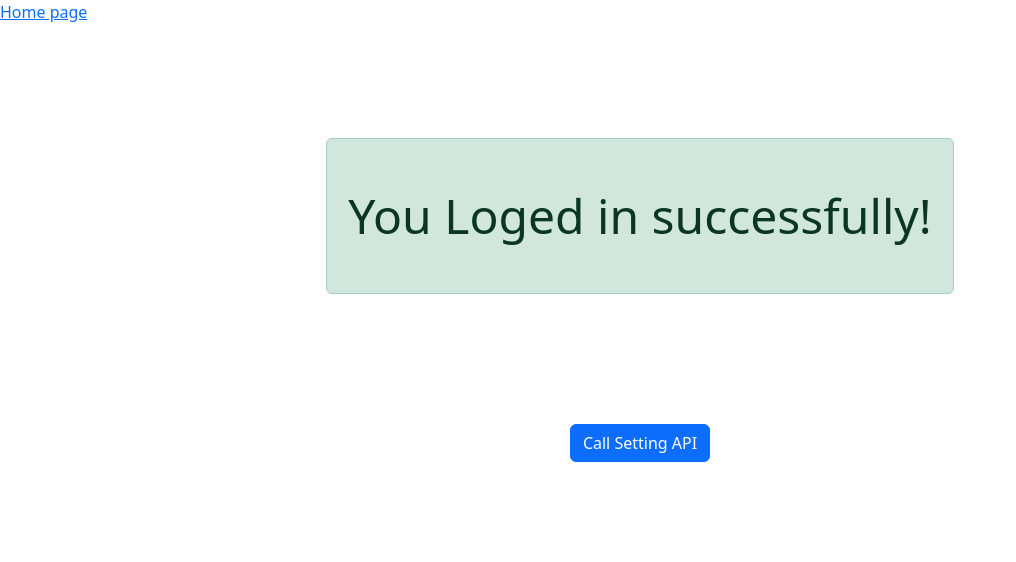
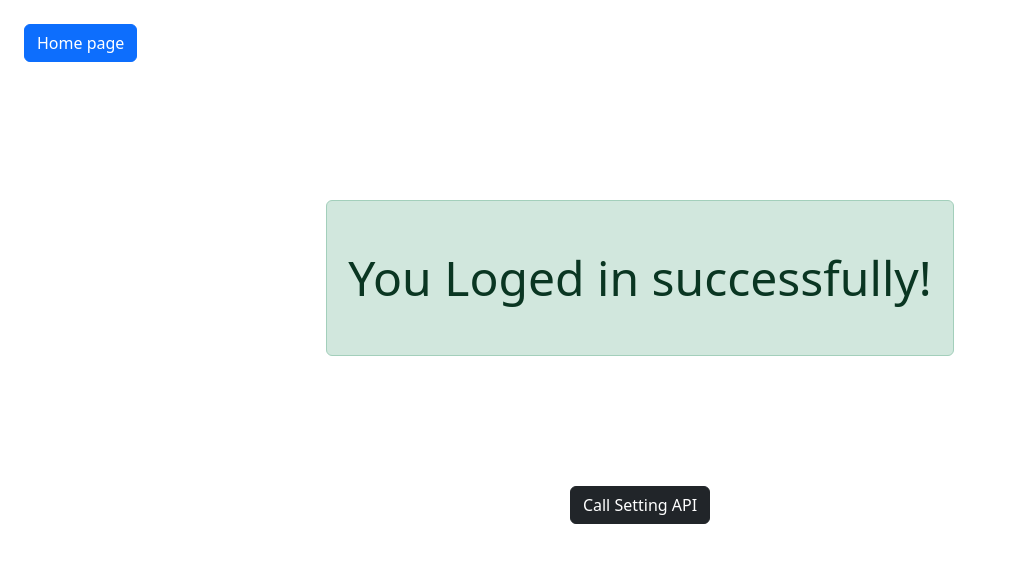
Before and after one commit to MojtabaNabid/wallet, a React (Create React App) app in the folder my-app/: page /confirmation_login in a window 1280 px wide. Shown: the top 562 px of the page, without its empty margins (0-1016 px from the left). Built offline with nearby package versions, Linux system fonts and the light colour scheme.

Commit message:
initialization for setting API

```diff
--- a/my-app/src/components/Confirmation_Login.js
+++ b/my-app/src/components/Confirmation_Login.js
@@ -4,12 +4,18 @@ import Alert from 'react-bootstrap/Alert';
 import { Row, Col, Container } from 'react-bootstrap';
 import Button from 'react-bootstrap/Button';
 import { Link } from "react-router-dom";
+import axios from "axios";
 
 function Confirmation_Login() {
+
+    function callSettingAPI() {
+
+    }
+
     return (
         <div>
             <Link to="/">
-                Home page
+                <Button variant="primary" className="m-4">Home page</Button>
             </Link>
             <Container fluid className="vh-100">
                 <Row className='h-50'>
@@ -21,7 +27,7 @@ function Confirmation_Login() {
                 </Row>
                 <Row>
                     <Col className="d-flex align-items-center justify-content-center">
-                        <Button variant="primary">Call Setting API</Button>
+                        <Button variant="dark" onClick={callSettingAPI}>Call Setting API</Button>
                     </Col>
                 </Row>
             </Container>
```
